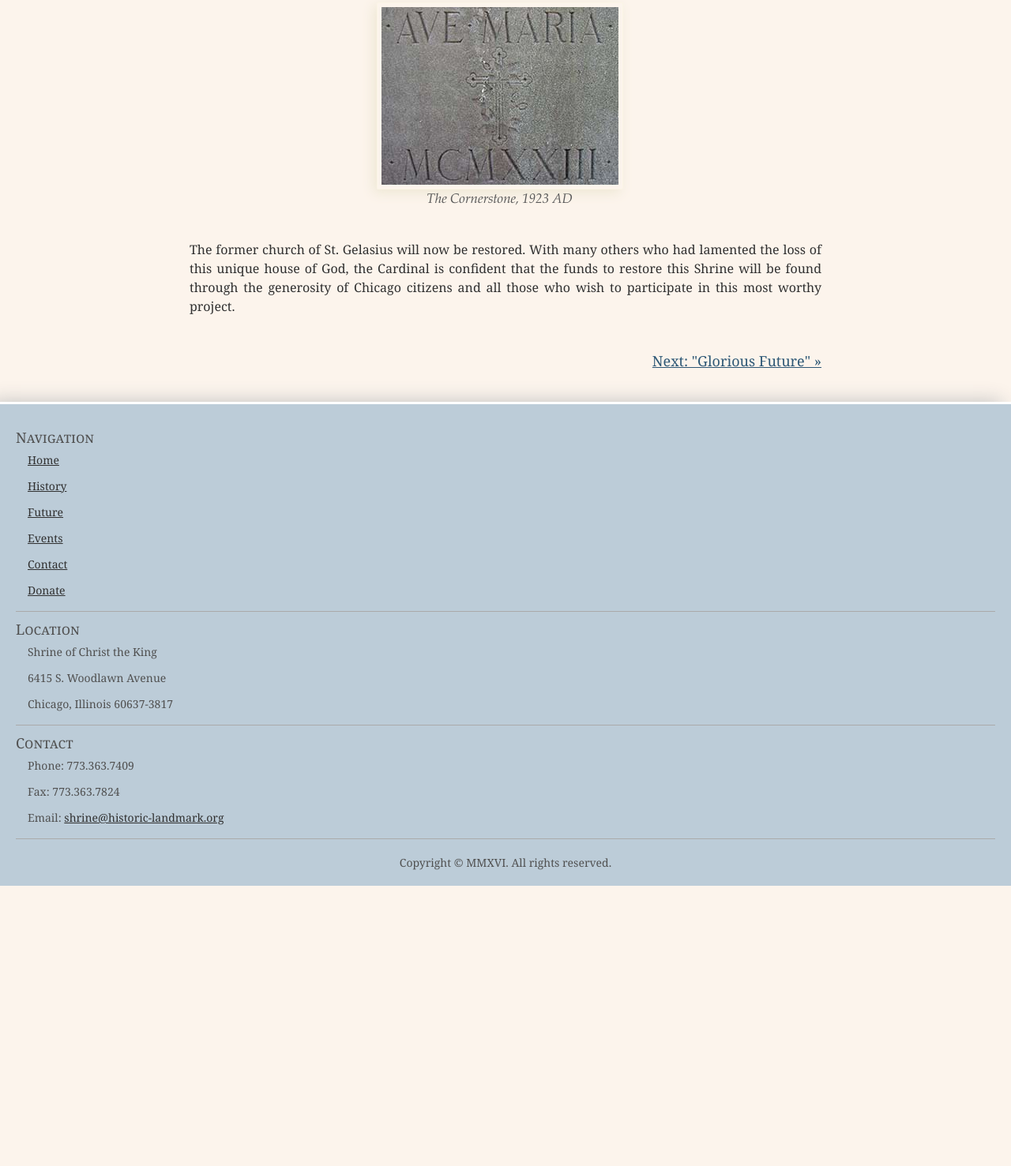
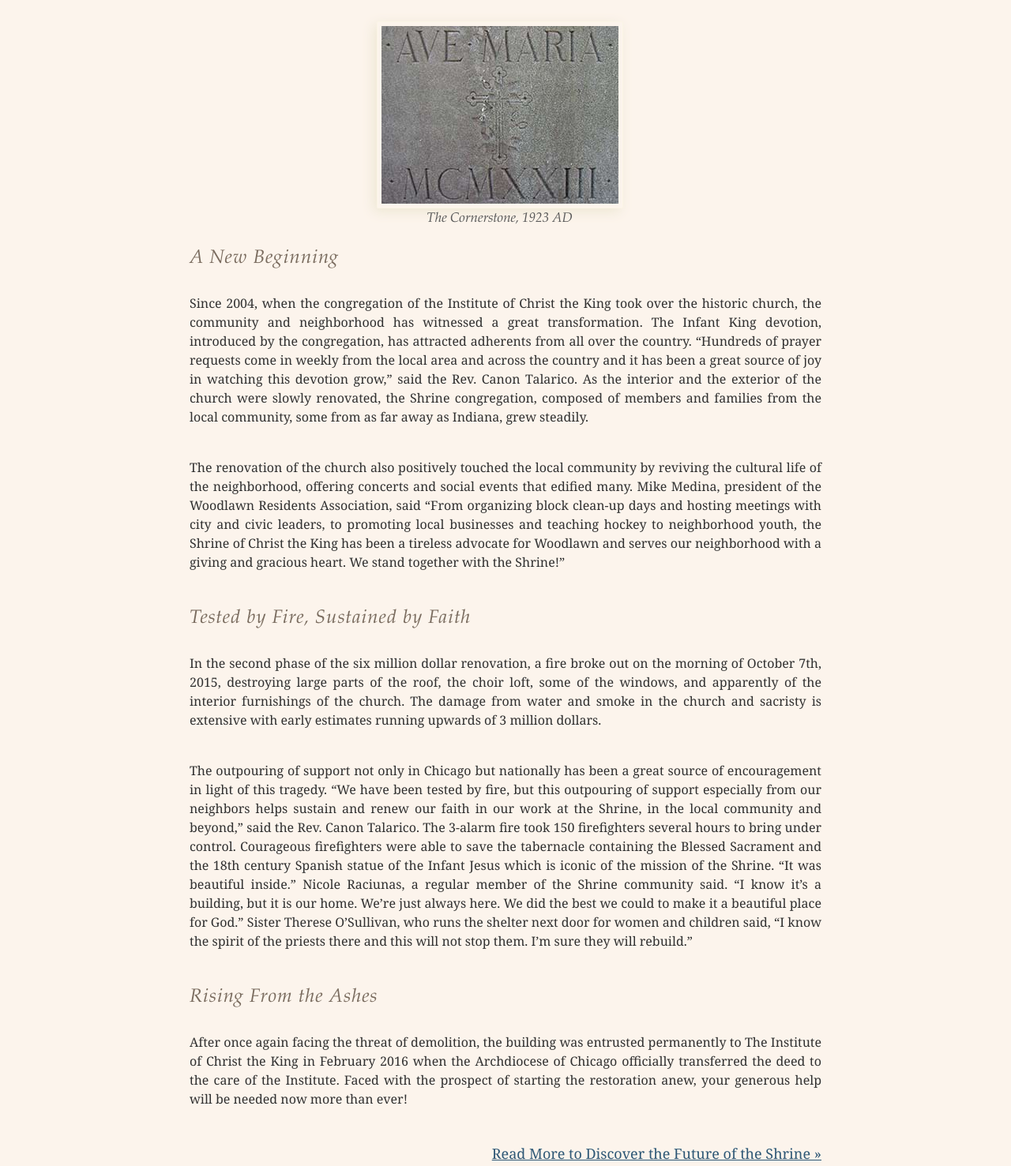
Before and after one commit to CMDadabo/icrsp-historic-landmark, a website: page jade/glorious-history.jade in a window 1280 px wide. Shown: the part 1786-3263 px from the top of the page at 79% size. Before the commit the page ends 2908 px from the top, so only its background shows below. Drawn offline with nearby package versions, Linux system fonts and the light colour scheme; some packages are replaced by stand-ins of ours; files that its build step writes are made by us from their sources; a script that the page names is missing; files whose address does not match are found by name.

Commit message:
Text updates, more images

```diff
--- a/jade/events.jade
+++ b/jade/events.jade
@@ -29,8 +29,8 @@ html(lang="en")
 
                 h1 Experience the Beauty of Culture
                 p
-                    | The Shrine of Christ the King, a landmark church which had an empty, gutted interior two years
-                    | ago, is already today a cultural center where art, music, and architecture offer a glimpse of
+                    | The Shrine of Christ the King, a landmark church, is already today a cultural center where art,
+                    | music, and architecture offer a glimpse of
                     | divine beauty. Located just minutes from Chicago's Lakefront and the Museum of Science and
                     | Industry, this extraordinary edifice is now a venue for a remarkable program of classical
                     | concerts and lectures on history and the arts. Inspiring the mind and uplifting the heart, these
--- a/jade/glorious-history.jade
+++ b/jade/glorious-history.jade
@@ -30,10 +30,51 @@ html(lang="en")
                     | Finally, at the turn of the millennium, the church was to be demolished.    But at the last moment, the destiny of the majestic edifice changed.    Francis Cardinal George, who had always regretted closing the church, was overjoyed at the possibility of preserving this historic gem.    The Cardinal gave the church to the Institute of Christ the King, a priestly order with a history of successful and beautiful church restorations (
                     a(href='historic-restoration.html') see the restoration of St. Mary's in Wausau, Wisconsin
                     | ). In addition, the city of Chicago formally gave this church the prestigious historic landmark status.
+                    | With the blessing of the Archdiocese and many enthusiastic supporters, the Institute began
+                    | the arduous work of restoration.
                 .left
                     img(src='images/img17.jpg', alt='historic landmark in chicago', height='225', width='300')
                     | The Cornerstone, 1923 AD
+                h2 A New Beginning
                 p
-                    | The former church of St. Gelasius will now be restored.    With many others who had lamented the loss of this unique house of God, the Cardinal is confident that the funds to restore this Shrine will be found through the generosity of Chicago citizens and all those who wish to participate in this most worthy project.
-            a.next-link(href='./future') Next: "Glorious Future" »
+                    | Since 2004, when the congregation of the Institute of Christ the King took over the historic
+                    | church, the community and neighborhood has witnessed a great transformation. The Infant King
+                    | devotion, introduced by the congregation, has attracted adherents from all over the country.
+                    | “Hundreds of prayer requests come in weekly from the local area and across the country and it has
+                    | been a great source of joy in watching this devotion grow,” said the Rev. Canon Talarico.
+                    | As the interior and the exterior of the church were slowly renovated, the Shrine congregation,
+                    | composed of members and families from the local community, some from as far away as Indiana, grew
+                    | steadily.
+                p
+                    | The renovation of the church also positively touched the local community by reviving the cultural
+                    | life of the neighborhood, offering concerts and social events that edified many. Mike Medina,
+                    | president of the Woodlawn Residents Association, said “From organizing block clean-up days and
+                    | hosting meetings with city and civic leaders, to promoting local businesses and teaching hockey to
+                    | neighborhood youth, the Shrine of Christ the King has been a tireless advocate for Woodlawn and
+                    | serves our neighborhood with a giving and gracious heart. We stand together with the Shrine!”
+                h2 Tested by Fire, Sustained by Faith
+                p
+                    | In the second phase of the six million dollar renovation, a fire broke out on the morning of
+                    | October 7th, 2015, destroying large parts of the roof, the choir loft, some of the windows, and
+                    | apparently of the interior furnishings of the church. The damage from water and smoke in the
+                    | church and sacristy is extensive with early estimates running upwards of 3 million dollars.
+                p
+                    | The outpouring of support not only in Chicago but nationally has been a great source of
+                    | encouragement in light of this tragedy. “We have been tested by fire, but this outpouring of
+                    | support especially from our neighbors helps sustain and renew our faith in our work at the Shrine,
+                    | in the local community and beyond,” said the Rev. Canon Talarico. The 3-alarm fire took 150
+                    | firefighters several hours to bring under control. Courageous firefighters were able to save the
+                    | tabernacle containing the Blessed Sacrament and the 18th century Spanish statue of the Infant
+                    | Jesus which is iconic of the mission of the Shrine. “It was beautiful inside.” Nicole Raciunas,
+                    | a regular member of the Shrine community said. “I know it’s a building, but it is our home.
+                    | We’re just always here. We did the best we could to make it a beautiful place for God.” Sister
+                    | Therese O’Sullivan, who runs the shelter next door for women and children said, “I know the
+                    | spirit of the priests there and this will not stop them. I’m sure they will rebuild.”
+                h2 Rising From the Ashes
+                p
+                    | After once again facing the threat of demolition, the building was entrusted permanently to The
+                    | Institute of Christ the King in February 2016 when the Archdiocese of Chicago officially
+                    | transferred the deed to the care of the Institute. Faced with the prospect of starting the
+                    | restoration anew, your generous help will be needed now more than ever!
+            a.next-link(href='./future') Read More to Discover the Future of the Shrine »
         include ./includes/footer.jade
```
Also changed, not shown: images/allsaints.jpg (added), images/firedamage.jpg (added), images/supporters.jpg (added).
